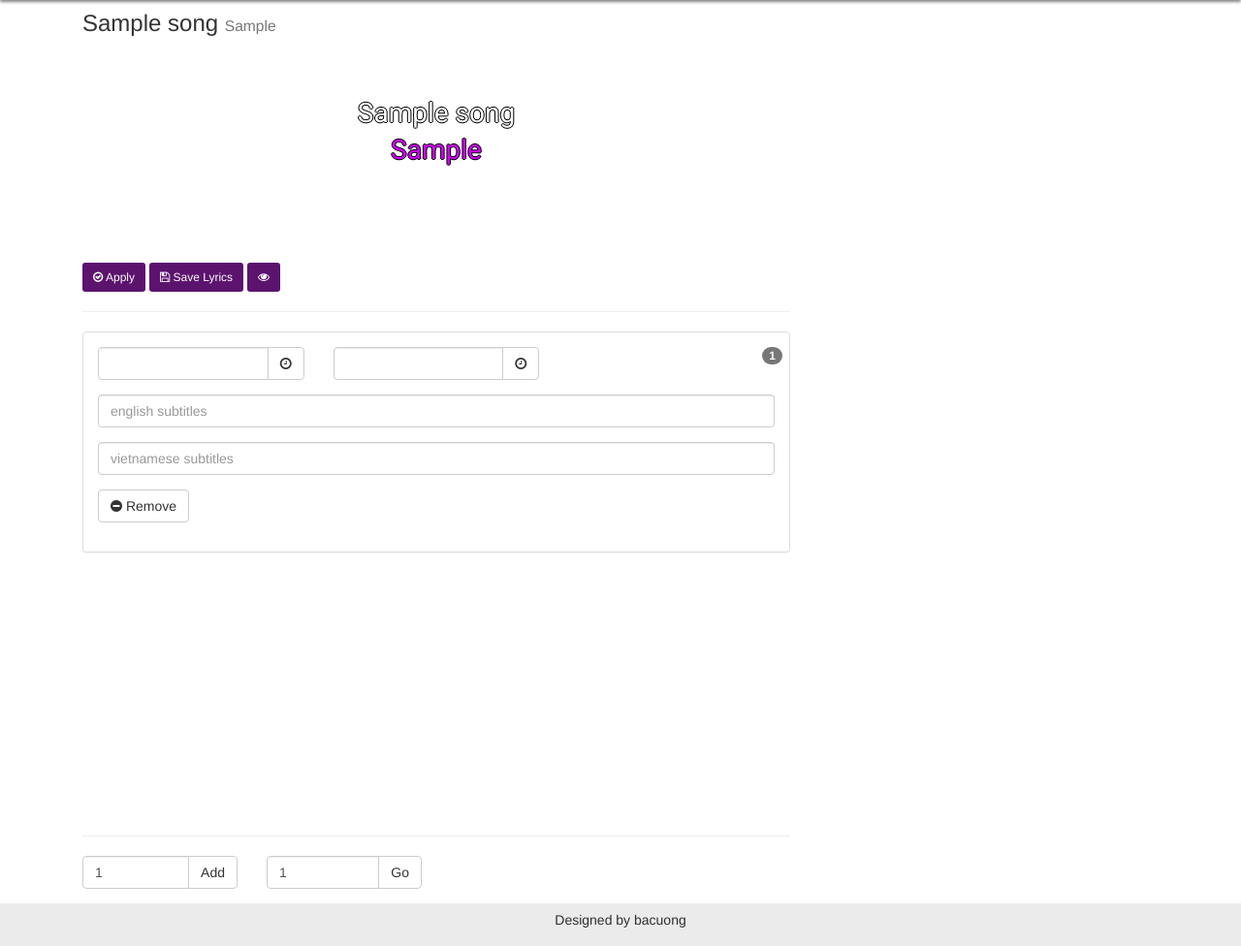
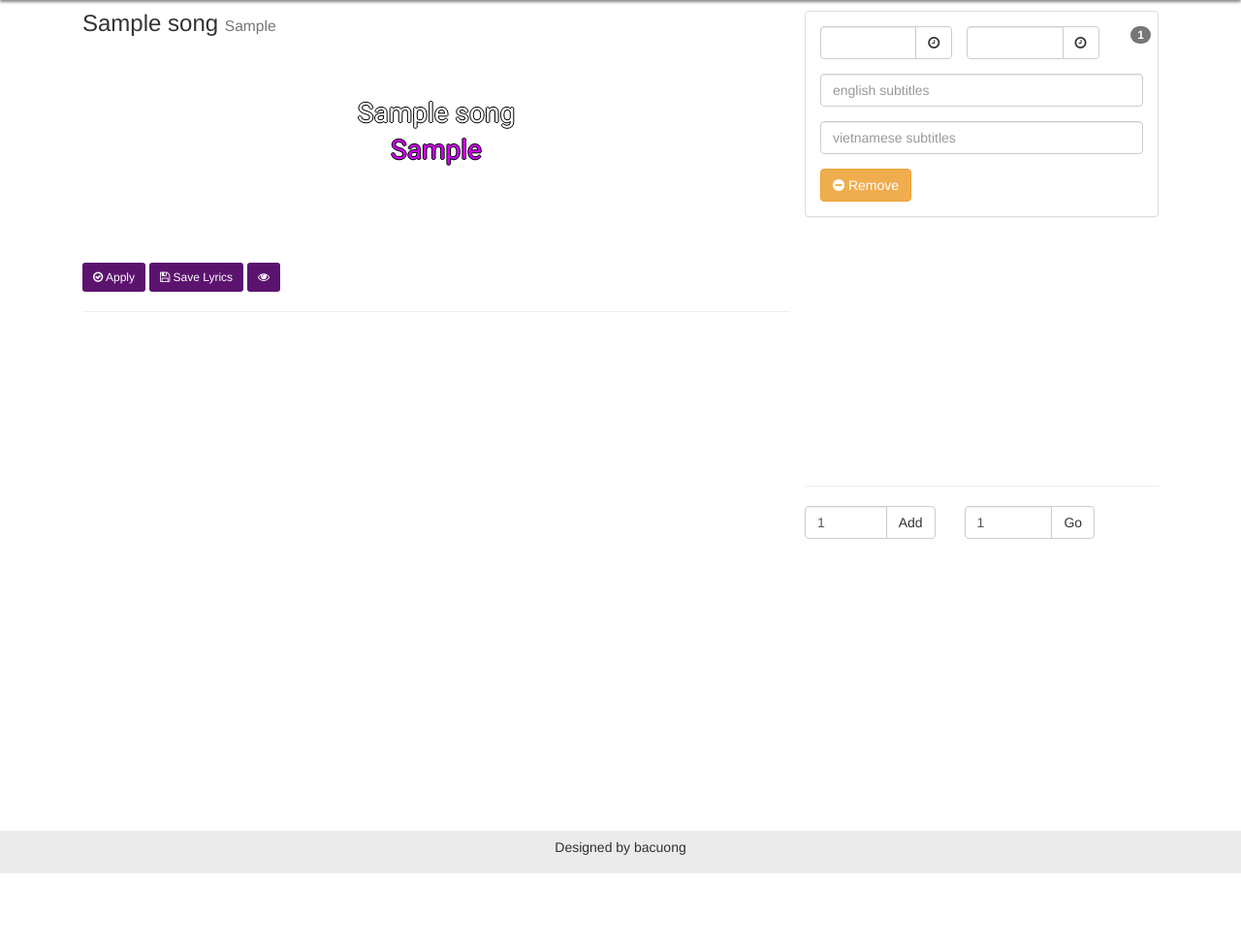
Before and after one commit to cuongnb14/bilyric, a Django app: a page that uses bilyric/templates/frontend/update_lyrics.html in a window 1280 px wide. Shown: the part 53-1029 px from the top of the page at 97% size. After the commit the page ends 954 px from the top, so only its background shows below. Run offline with Django 3.2, Linux system fonts and the light colour scheme; a user stored in the database is signed in; tables that the repository leaves empty hold one stand-in row (values such as "Sample post"); parts of the project's set-up code (start-up, migrations or seed data) failed here and were passed over; some libraries are stand-ins or nearby versions.

Commit message:
upgrade UX for create lyric

```diff
--- a/bilyric/static/assets/css/custom.css
+++ b/bilyric/static/assets/css/custom.css
@@ -42,7 +42,7 @@ body {
 }
 
 /*.nav li:hover a {*/
-  /*color: #5c136e !important;*/
+/*color: #5c136e !important;*/
 /*}*/
 
 .nav .dropdown-menu li {
@@ -400,6 +400,7 @@ a.back-to-top {
   -moz-border-radius: 30px;
   border-radius: 30px;
 }
+
 /*off lights*/
 .off-lights {
   width: 100%;
@@ -412,7 +413,6 @@ a.back-to-top {
   background: rgb(0, 0, 0);
 }
 
-
 /**/
 #cl-subtitles-container ul {
   padding-left: 0;
@@ -420,5 +420,13 @@ a.back-to-top {
 
 /*toastr js*/
 #toast-container > div {
-    opacity:1;
+  opacity: 1;
 }
+
+.cl-input {
+  padding-right: 0;
+}
+
+.cl-line-action {
+  margin-bottom: 0;
+}
--- a/bilyric/static/assets/js/generator_subtitles.js
+++ b/bilyric/static/assets/js/generator_subtitles.js
@@ -69,7 +69,7 @@ jQuery(document).ready(function ($) {
 
     $("#cl-subtitles-container").mCustomScrollbar({
         axis: "y",
-        setHeight: 500,
+        setHeight: 470,
         theme: "dark"
     });
 });
--- a/bilyric/templates/frontend/update_lyrics.html
+++ b/bilyric/templates/frontend/update_lyrics.html
@@ -82,12 +82,22 @@
             </div>
 
             <hr>
+
+        <div id="transcript">
+                <ul>
+
+                </ul>
+            </div>
+
+
+        </div>
+        <div class="col-md-4 sidebar">
             <div id="cl-subtitles-container">
                 <ul>
                     <div id="ps1" class="panel panel-default cl-sub-panel">
                         <div class="panel-body">
                             <div class="row form-group">
-                                <div class="col-md-4">
+                                <div class="col-md-5 cl-input">
                                     <div class="input-group">
                                         <input type="number" step="0.2" class="form-control ps-start">
                                           <span class="input-group-btn">
@@ -97,7 +107,7 @@
                                           </span>
                                     </div>
                                 </div>
-                                <div class="col-md-4">
+                                <div class="col-md-5 cl-input">
                                     <div class="input-group">
                                         <input type="number" step="0.2" class="form-control ps-end">
                                           <span class="input-group-btn">
@@ -119,10 +129,10 @@
                                     <input type="text" class="form-control ps-sub2" placeholder="vietnamese subtitles">
                                 </div>
                             </div>
-                            <div class="row form-group">
+                            <div class="row form-group cl-line-action">
                                 <div class="col-md-12">
                                     {#                                <button class="btn btn-default ps-action ps-clone" fpn="ps1">Clone</button>#}
-                                    <button class="btn btn-default ps-action ps-remove" fpn="ps1"><i
+                                    <button class="btn btn-warning ps-action ps-remove" fpn="ps1"><i
                                             class="fa fa-minus-circle" aria-hidden="true"></i>
                                         Remove
                                     </button>
@@ -135,7 +145,7 @@
 
             <hr>
             <div class="row">
-                <div class="col-md-3">
+                <div class="col-md-5">
                     <div class="input-group">
                         <input type="number" class="form-control" value="1" id="cl-add-number">
                       <span class="input-group-btn">
@@ -143,7 +153,7 @@
                       </span>
                     </div>
                 </div>
-                <div class="col-md-3">
+                <div class="col-md-5">
                     <div class="input-group">
                         <input type="number" class="form-control" value="1" id="cl-go-line">
                       <span class="input-group-btn">
@@ -152,14 +162,6 @@
                     </div>
                 </div>
             </div>
-
-        </div>
-        <div class="col-md-4 sidebar">
-            <div id="transcript">
-                <ul>
-
-                </ul>
-            </div>
         </div>
     </div>
 
```
